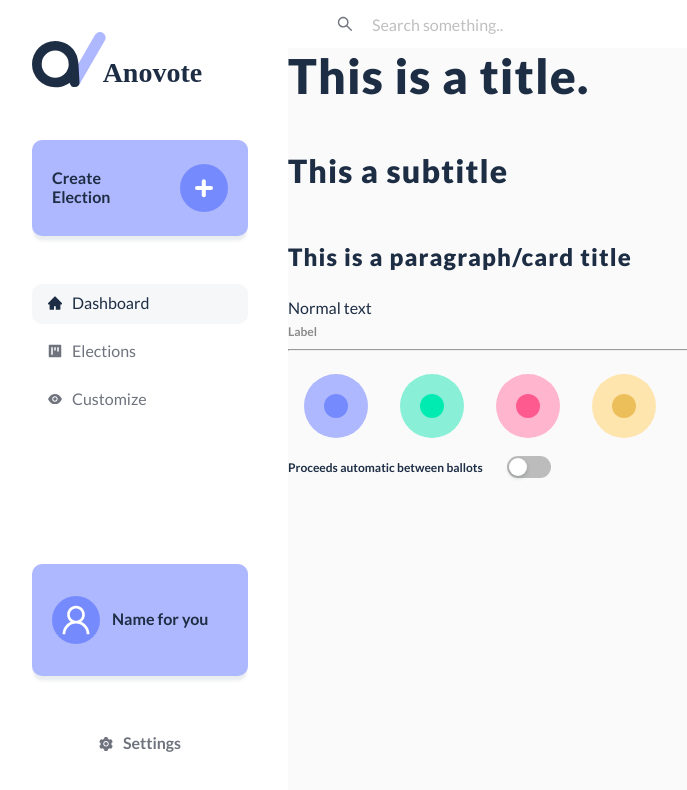
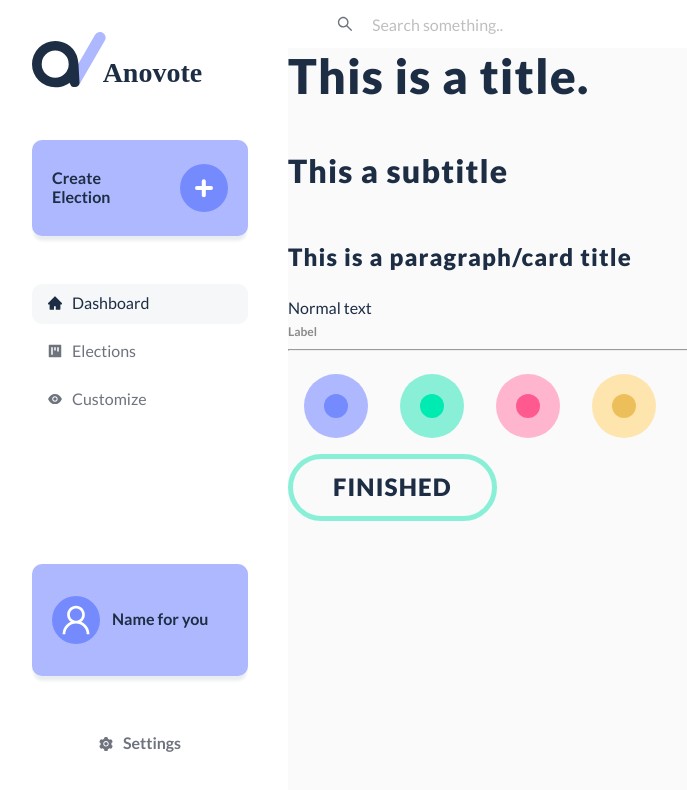
Before and after one commit to anovote/frontend, a React (Create React App) app: page / in a window 1280 px wide. Shown: the top 790 px of the page, without its empty margins (8-695 px from the left). Built offline with nearby package versions, Linux system fonts and the light colour scheme.

Commit message:
Add enums and election status label

```diff
--- /dev/null
+++ b/src/components/ElectionStatusLabel.tsx
@@ -0,0 +1,29 @@
+import * as React from 'react'
+import Title from 'antd/lib/typography/Title'
+import { ElectionStatus } from '../core/models/ElectionStatus'
+
+export default function ElectionStatusLabel({ status }: { status: ElectionStatus }): React.ReactElement {
+    const [className, setClassName] = React.useState<string>('')
+    const [title, setTitle] = React.useState<string>('')
+
+    const setStyling = () => {
+        if (status === ElectionStatus.NotStarted) {
+            setClassName('election-status-container election-not-started-container')
+            setTitle('PLANNED')
+        } else if (status === ElectionStatus.Started) {
+            setClassName('election-status-container election-started-container')
+            setTitle('IN PROGRESS')
+        } else if (status === ElectionStatus.Finished) {
+            setClassName('election-status-container election-finished-container')
+            setTitle('FINISHED')
+        }
+    }
+
+    React.useEffect(setStyling)
+
+    return (
+        <div className={className}>
+            <Title level={3}>{title}</Title>
+        </div>
+    )
+}
--- /dev/null
+++ b/src/core/models/ElectionStatus.ts
@@ -0,0 +1,5 @@
+export enum ElectionStatus {
+    NotStarted,
+    Started,
+    Finished,
+}
--- /dev/null
+++ b/src/style/scss/anovote/components/_electionStatus.scss
@@ -0,0 +1,26 @@
+.election-status-container {
+    display: inline-block;
+    border-style: solid;
+    border-width: thick;
+    border-radius: 2.5rem;
+    padding-right: 2.5rem;
+    padding-left: 2.5rem;
+
+    text-align: center;
+
+    .ant-typography {
+        margin-bottom: 0rem;
+    }
+}
+
+.election-not-started-container {
+    border-color: $main-light;
+}
+
+.election-started-container {
+    border-color: #FFE940;
+}
+
+.election-finished-container {
+    border-color: $success-light;
+}
--- a/src/style/scss/main.scss
+++ b/src/style/scss/main.scss
@@ -26,6 +26,8 @@
 @import './anovote/view/register';
 
 @import './anovote/components/switch';
+
+@import './anovote/components/electionStatus';
 //--------- OVERWRITES ---------
 
 // ANTD
--- a/src/views/home/index.tsx
+++ b/src/views/home/index.tsx
@@ -1,7 +1,8 @@
 import Title from 'antd/lib/typography/Title'
 import Text from 'antd/lib/typography/Text'
 import React from 'react'
-import SwitchWithLabel from '../../components/switch/SwitchWithLabel'
+import ElectionStatusLabel from '../../components/ElectionStatusLabel'
+import { ElectionStatus } from '../../core/models/ElectionStatus'
 
 /**
  * Landing page of application and home root
@@ -32,7 +33,7 @@ export default function Home(): React.ReactElement {
                     <span className="inner-round"></span>
                 </span>
             </div>
-            <SwitchWithLabel label="Proceeds automatic between ballots" />
+            <ElectionStatusLabel status={ElectionStatus.Finished} />
         </div>
     )
 }
```
